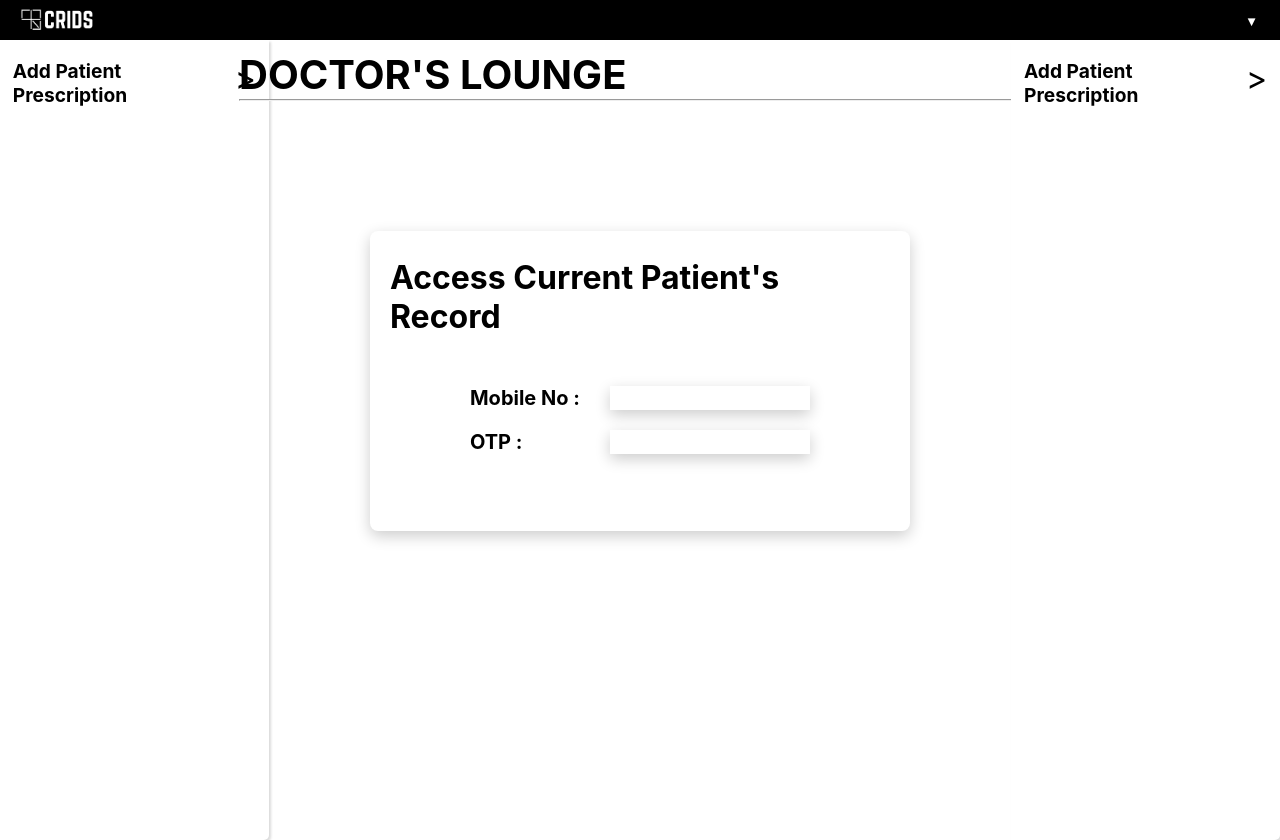
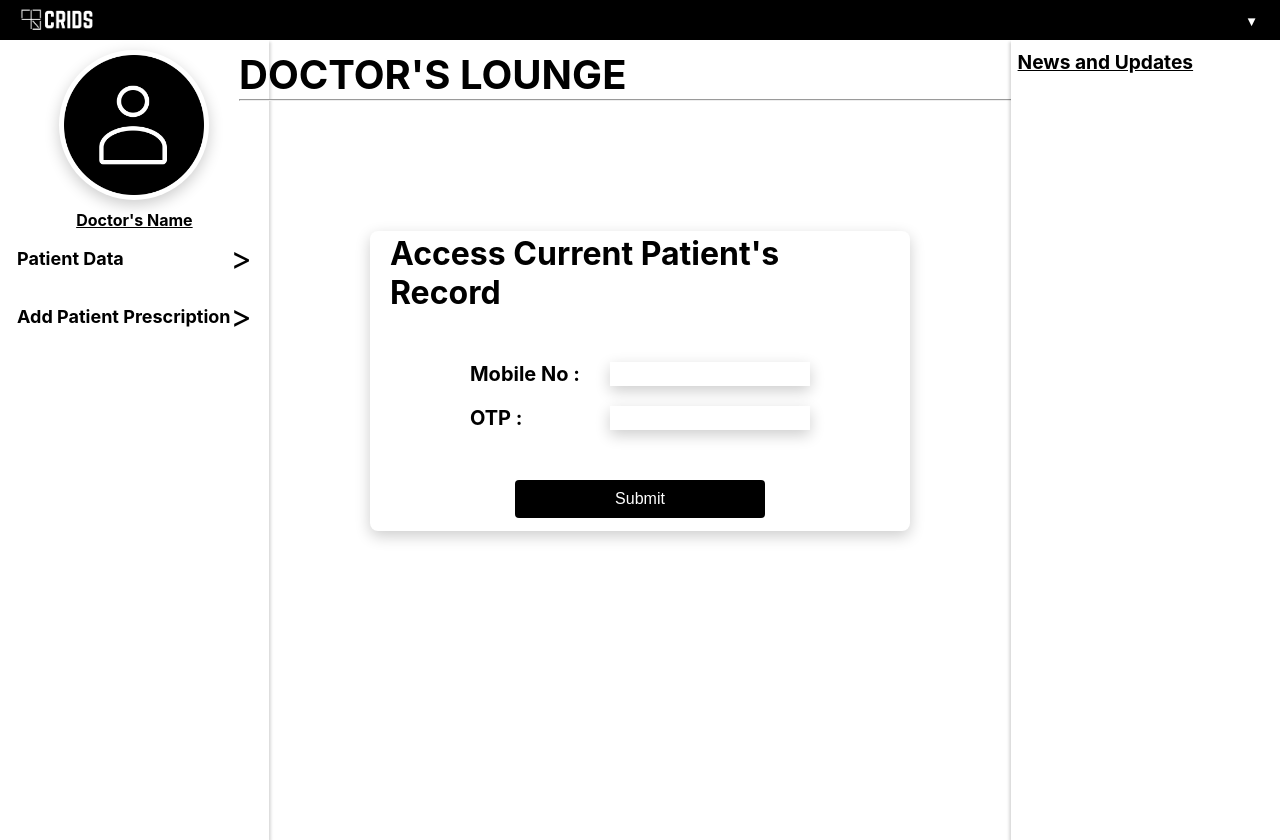
Before and after one commit to Yashu-Goel/TrackIt, a React (Create React App) app in the folder client/: page /doctor_dashboard in a window 1280 px wide. Built offline with nearby package versions, Linux system fonts and the light colour scheme.

Commit message:
finaldashboarddesign

```diff
--- a/client/src/Doctor/Dashboard.css
+++ b/client/src/Doctor/Dashboard.css
@@ -79,3 +79,21 @@
     border:none;
     width: 200px;
 }
+
+.dash-bt{
+    padding: 10px 18px;
+        background-color: black;
+        color: white;
+        border: none;
+        border-radius: 4px;
+        cursor: pointer;
+        font-size: 16px;
+        transition: background-color 0.3s ease-in-out;
+        width: 250px;
+        /* margin-left: 110px; */
+        margin-bottom: 10px;
+}
+
+.dash-bt:hover {
+    background-color: rgb(43, 38, 38);
+}
--- a/client/src/Doctor/Dashboard.js
+++ b/client/src/Doctor/Dashboard.js
@@ -37,7 +37,13 @@ const Dashboard = () => {
               name='otp'
               />
               </div>
+
                 </form>
+            <button
+              className="dash-bt"
+            >
+              Submit
+            </button>
               </div>
             </div>
             <RightSidebar />
--- a/client/src/Doctor/LeftSidebar.css
+++ b/client/src/Doctor/LeftSidebar.css
@@ -4,17 +4,21 @@
 }
 
 
-.SellerLeftSideBarMain {
+.DashboardLeftSideBarMain {
   box-shadow: rgba(0, 0, 0, 0.15) 1.95px 1.95px 2.6px;
   width: 21%;
   left: 0;
   margin-top: 40px;
   background-color: white;
-  border-bottom-right-radius: 5px;
+  /* border-bottom-right-radius: 5px; */
   min-height: 100vh;
 }
 
 .DataItems {
+  display: flex;
+  flex-direction: column;
+  align-items: center;
+  justify-content: center;
   font-size: 1.2rem;
   padding: 0.6rem 0.4rem;
   text-decoration: none;
@@ -25,9 +29,10 @@
 
 }
 .DataItem {
-  display: flex;
+   display: flex;
+
   justify-content: space-between;
-  font-size: 1.2rem;
+  font-size: 2rem;
   padding: 0.6rem 0.4rem;
   position: relative;
 }
@@ -45,12 +50,36 @@
 }
 
 
-.DataItems p {
+.DataItem p {
   display: flex;
   align-items: center;
+  font-size: 18px;
   font-weight: bold;
 }
 
 .DataItems span {
   font-size: 2rem;
 }
+
+.img-wrap-Dash {
+
+  width: 150px;
+  height: 150px;
+  border-radius: 50%;
+  box-shadow: 0px 5px 15px rgba(0, 0, 0, 0.2);
+  display: flex;
+  align-items: center;
+  justify-content: center;
+}
+
+.profile-img-Dash {
+  width: 140px;
+  height: 140px;
+}
+
+.docname-dash{
+  margin-top: 10px;
+  font-size: 16px;
+  font-weight: bold;
+  text-decoration: underline;
+}
--- a/client/src/Doctor/LeftSidebar.js
+++ b/client/src/Doctor/LeftSidebar.js
@@ -1,8 +1,14 @@
 import React from 'react'
 import { Link } from "react-router-dom";
 import './LeftSidebar.css'
+import logo from "./profile.png";
+
 const LeftSidebar = () => {
     const data = [
+      {
+        data_item: "Patient Data",
+        link_to: "/patient_prescription",
+      },
       {
         data_item: "Add Patient Prescription",
         link_to: "/patient_prescription",
@@ -10,8 +16,19 @@ const LeftSidebar = () => {
 
     ];
   return (
-    <div className="SellerLeftSideBarMain">
+    <div className="DashboardLeftSideBarMain">
       <div className="DataItems">
+        <div className="img-wrap-Dash">
+          <img
+            for="photo-upload"
+            src={logo}
+            className="profile-img-Dash"
+          />
+        </div>
+        <div className='docname-dash'>
+          <p>Doctor's Name</p>
+        </div>
+        <div>
           {data.map((item, index) => (
             <Link to={item.link_to} key={index} className="LinkStyle">
               <div className="DataItem">
@@ -19,7 +36,10 @@ const LeftSidebar = () => {
                 <span>&gt;</span>
               </div>
             </Link>
+
           ))}
+        </div>
+
       </div>
     </div>
   );
--- a/client/src/Doctor/RightSidebar.css
+++ b/client/src/Doctor/RightSidebar.css
@@ -4,57 +4,19 @@
 }
 
 
-.SellerLeftSideBarMain {
-    box-shadow: rgba(0, 0, 0, 0.15) 1.95px 1.95px 2.6px;
+.DashboardRightSideBarMain {
+    box-shadow: rgba(0, 0, 0, 0.15) -1.95px 1.95px 2.6px;
     width: 21%;
-    left: 0;
+    /* right:0; */
     margin-top: 40px;
     background-color: white;
-    border-bottom-right-radius: 5px;
+    /* border-bottom-left-radius: 5px; */
     min-height: 100vh;
 }
 
-.DataItems {
+.DataItemsRight p{
+    font-weight: bold;
+    text-decoration: underline;
+    padding: 0.6rem 0.4rem;
     font-size: 1.2rem;
-    padding: 0.6rem 0.4rem;
-    text-decoration: none;
 }
-
-.LinkStyle {
-    text-decoration: none;
-    color: black;
-
-}
-
-.DataItem {
-    display: flex;
-    justify-content: space-between;
-    font-size: 1.2rem;
-    padding: 0.6rem 0.4rem;
-    position: relative;
-}
-
-.DataItem::after {
-    content: "";
-    position: absolute;
-    width: 0;
-    bottom: 0;
-    height: 2.5px;
-    background-color: #33333389;
-    transition: all 1s ease;
-}
-
-.DataItem:hover::after {
-    width: 100%;
-}
-
-
-.DataItems p {
-    display: flex;
-    align-items: center;
-    font-weight: bold;
-}
-
-.DataItems span {
-    font-size: 2rem;
-}
--- a/client/src/Doctor/RightSidebar.js
+++ b/client/src/Doctor/RightSidebar.js
@@ -2,24 +2,11 @@ import React from 'react'
 import { Link } from "react-router-dom";
 import './RightSidebar.css'
 const RightSidebar = () => {
-  const data = [
-    {
-      data_item: "Add Patient Prescription",
-      link_to: "/patient_prescription",
-    },
 
-  ];
   return (
-    <div className="SellerLeftSideBarMain">
-      <div className="DataItems">
-        {data.map((item, index) => (
-          <Link to={item.link_to} key={index} className="LinkStyle">
-            <div className="DataItem">
-              <p>{item.data_item}</p>
-              <span>&gt;</span>
-            </div>
-          </Link>
-        ))}
+    <div className="DashboardRightSideBarMain">
+      <div className="DataItemsRight">
+       <p>News and Updates</p>
       </div>
     </div>
   );
```
Lines whose indentation alone changed are shown as unchanged.
